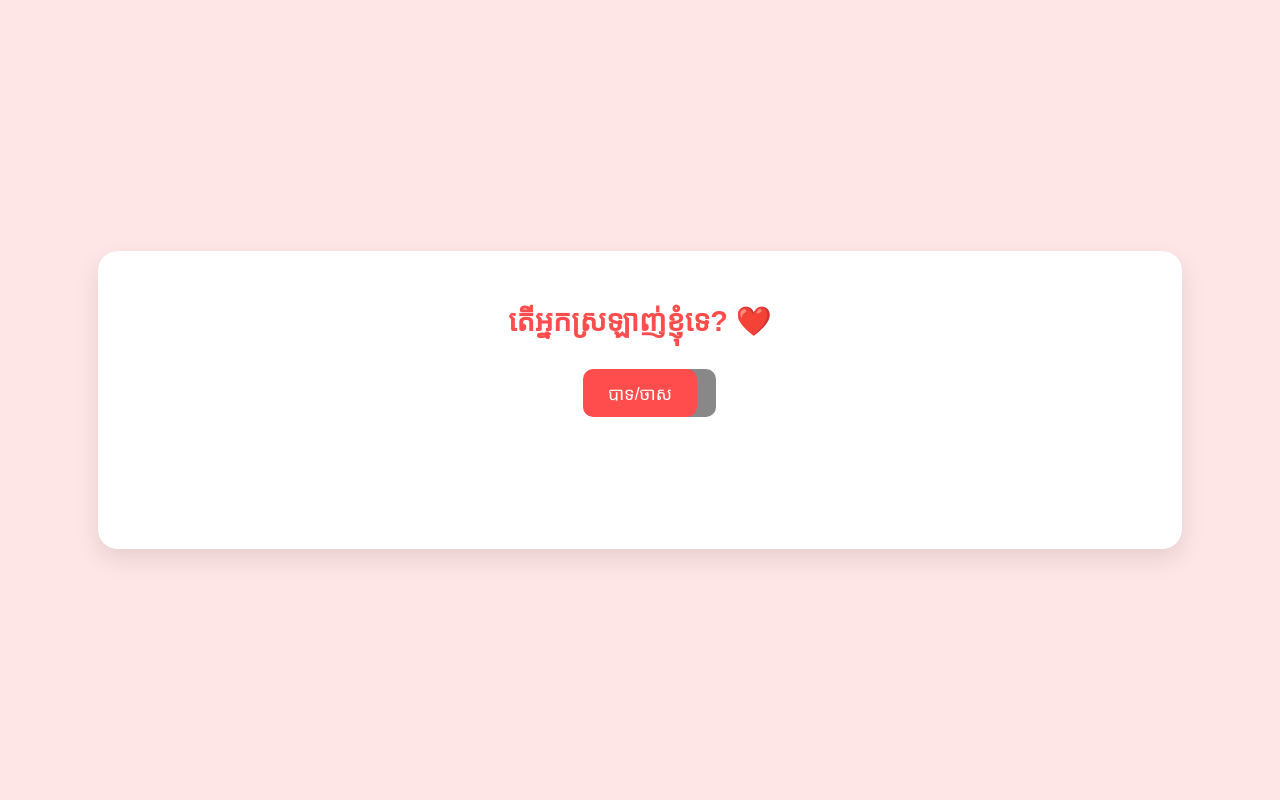
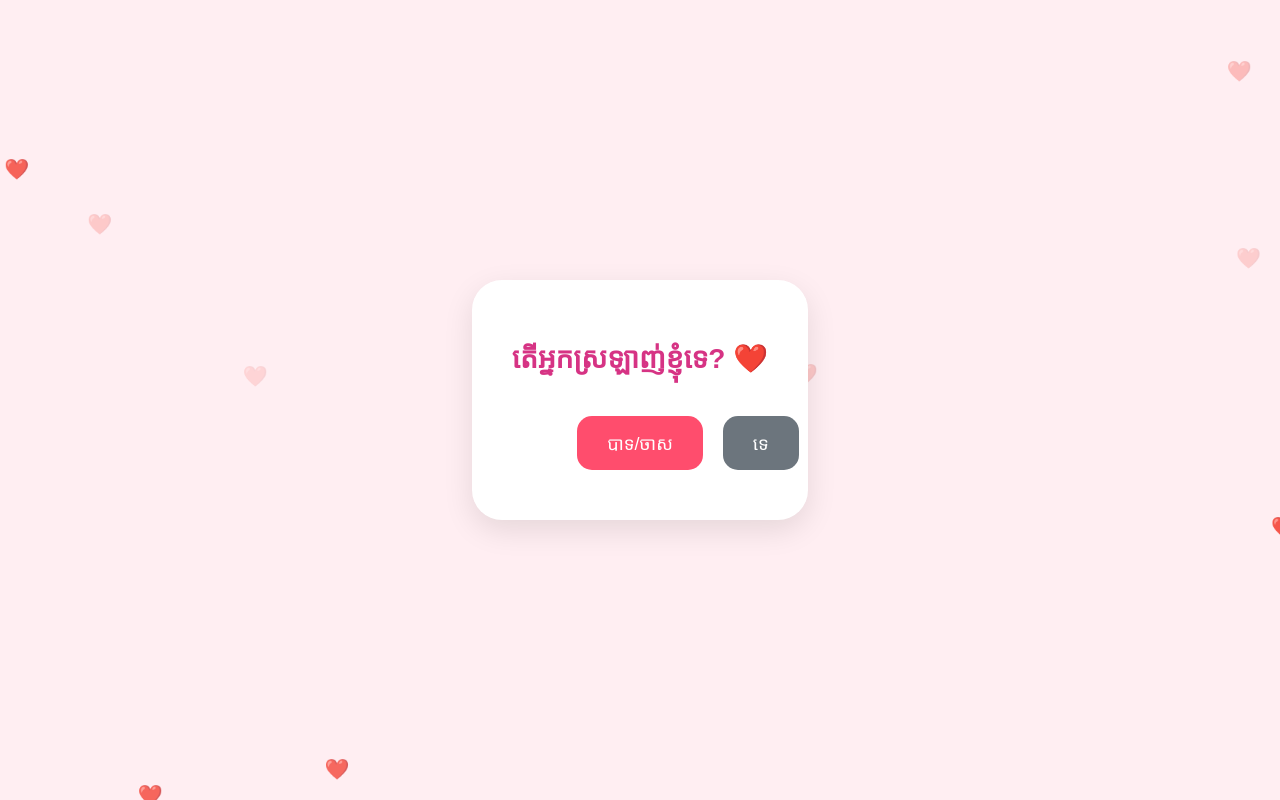
Before and after one commit to saroeurn015-ux/saroeurn015-ux.github.io-, a plain HTML site: page index.html in a window 1280 px wide. Drawn offline with Linux system fonts and the light colour scheme.

Commit message:
Update index.html

```diff
--- a/index.html
+++ b/index.html
@@ -5,41 +5,94 @@
     <meta name="viewport" content="width=device-width, initial-scale=1.0">
     <title>Do You Love Me?</title>
     <style>
-        body { display: flex; justify-content: center; align-items: center; height: 100vh; margin: 0; background-color: #ffe6e6; font-family: sans-serif; overflow: hidden; }
-        .container { text-align: center; background: white; padding: 30px; border-radius: 20px; box-shadow: 0 10px 25px rgba(0,0,0,0.1); width: 80%; }
-        h1 { color: #ff4d4d; font-size: 1.8rem; }
-        .buttons { margin-top: 30px; position: relative; height: 150px; }
-        button { padding: 12px 25px; font-size: 1.1rem; cursor: pointer; border: none; border-radius: 10px; transition: 0.2s; }
-        #yesBtn { background-color: #ff4d4d; color: white; position: relative; z-index: 10; }
-        #noBtn { background-color: #888; color: white; position: absolute; left: 50%; margin-left: 10px; }
-        .success-msg { display: none; font-size: 1.3rem; color: #ff4d4d; font-weight: bold; line-height: 1.6; }
+        body {
+            margin: 0;
+            height: 100vh;
+            display: flex;
+            align-items: center;
+            justify-content: center;
+            background-color: #ffeef2;
+            font-family: 'Khmer OS Battambang', sans-serif;
+            overflow: hidden;
+            text-align: center;
+        }
+        .container {
+            background: white;
+            padding: 40px;
+            border-radius: 30px;
+            box-shadow: 0 10px 30px rgba(0,0,0,0.1);
+            z-index: 10;
+        }
+        h1 { color: #d63384; font-size: 28px; }
+        .buttons { margin-top: 30px; position: relative; }
+        button {
+            padding: 15px 30px;
+            font-size: 18px;
+            border: none;
+            border-radius: 15px;
+            cursor: pointer;
+            transition: 0.3s;
+            margin: 10px;
+        }
+        #yesBtn { background-color: #ff4d6d; color: white; }
+        #noBtn { background-color: #6c757d; color: white; position: absolute; }
+
+        /* Effect បេះដូង */
+        .heart {
+            position: fixed;
+            top: -10px;
+            color: #ff4d6d;
+            font-size: 20px;
+            animation: fall linear forwards;
+            z-index: 1;
+        }
+        @keyframes fall {
+            to { transform: translateY(105vh); }
+        }
     </style>
 </head>
 <body>
-    <div class="container">
-        <div id="mainContent">
+
+<div class="container" id="mainContainer">
     <h1 id="question">តើអ្នកស្រឡាញ់ខ្ញុំទេ? ❤️</h1>
     <div class="buttons">
         <button id="yesBtn" onclick="sayYes()">បាទ/ចាស</button>
-                <button id="noBtn" onmouseover="moveButton()" onclick="moveButton()">ទេ</button>
+        <button id="noBtn" onmouseover="moveButton()">ទេ</button>
     </div>
 </div>
-        <div id="message" class="success-msg">យេ! ខ្ញុំក៏ស្រឡាញ់អ្នកដែរ! 🥰<br>ជួបគ្នានៅថ្ងៃស្អែកណា៎!</div>
-    </div>
+
 <script>
+    // បង្កើតបេះដូងហោះ
+    function createHeart() {
+        const heart = document.createElement('div');
+        heart.classList.add('heart');
+        heart.innerHTML = '❤️';
+        heart.style.left = Math.random() * 100 + 'vw';
+        heart.style.animationDuration = Math.random() * 3 + 2 + 's';
+        heart.style.opacity = Math.random();
+        document.body.appendChild(heart);
+        setTimeout(() => heart.remove(), 5000);
+    }
+    setInterval(createHeart, 300);
+
+    // ឱ្យប៊ូតុង "ទេ" រត់គេច
     function moveButton() {
-            const btn = document.getElementById('noBtn');
-            const x = Math.random() * (window.innerWidth - btn.offsetWidth);
-            const y = Math.random() * (window.innerHeight - btn.offsetHeight);
-            btn.style.left = x + 'px';
-            btn.style.top = y + 'px';
-            btn.style.marginLeft = '0';
+        const noBtn = document.getElementById('noBtn');
+        const x = Math.random() * (window.innerWidth - 100);
+        const y = Math.random() * (window.innerHeight - 50);
+        noBtn.style.left = x + 'px';
+        noBtn.style.top = y + 'px';
     }
+
+    // នៅពេលចុច Yes
     function sayYes() {
-            document.getElementById('mainContent').style.display = 'none';
-            document.getElementById('message').style.display = 'block';
-            document.body.style.backgroundColor = '#ffcccc';
+        document.getElementById('mainContainer').innerHTML = `
+            <h1 style="font-size: 50px;">Yay! 🥰</h1>
+            <p style="font-size: 20px;">ខ្ញុំក៏ស្រឡាញ់អ្នកដែរ!</p>
+            <div style="font-size: 60px;">💖🌸✨</div>
+        `;
     }
 </script>
+
 </body>
 </html>
```
Lines whose indentation alone changed are shown as unchanged.
